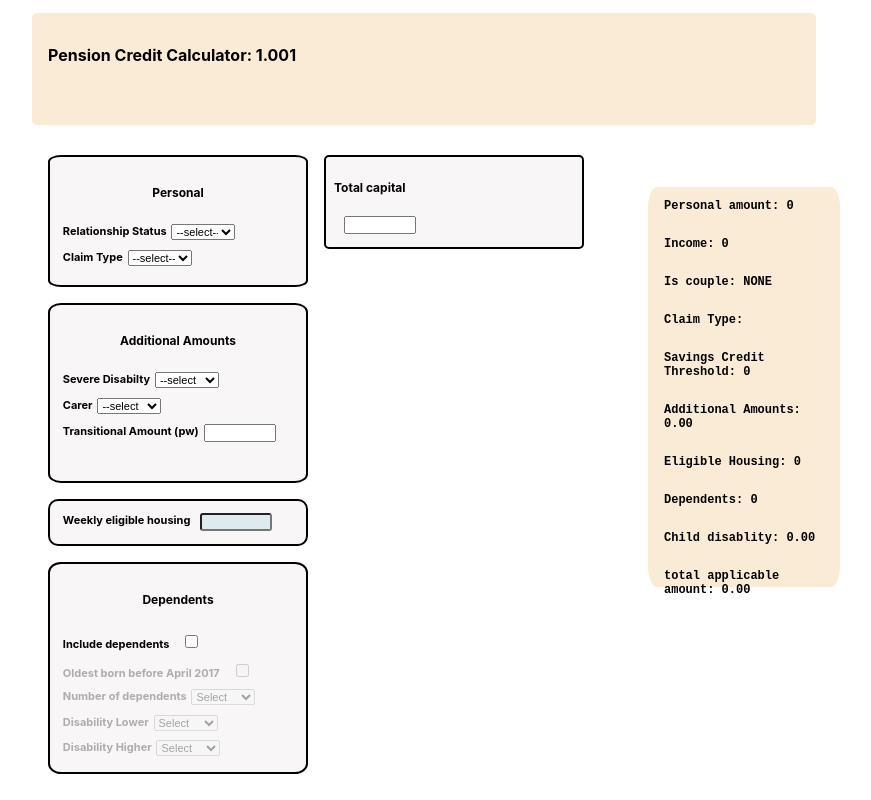
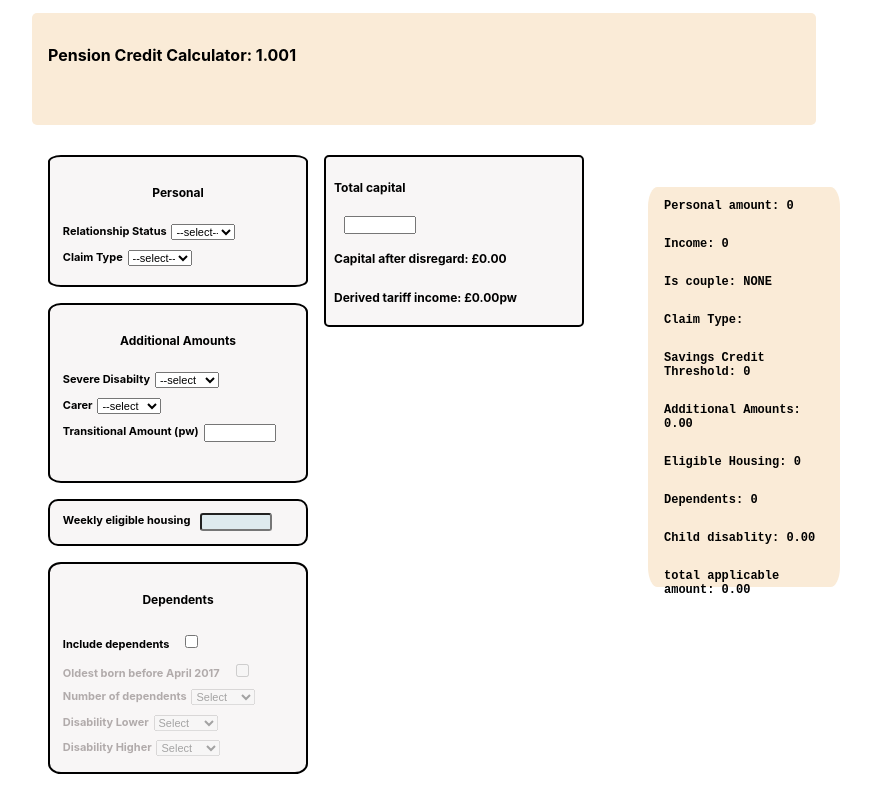
Before and after one commit to dnlstronge/pccalc, a React (Create React App) app: page / in a window 1280 px wide. Shown: the whole page, without its empty margins (160-1031 px from the left). Built offline with nearby package versions, Linux system fonts and the light colour scheme.

Commit message:
[x] - state displays in container correctly [ ] - useEffect to handle logic for capital tariff

```diff
--- a/src/Components/Capital/Capital.js
+++ b/src/Components/Capital/Capital.js
@@ -13,14 +13,18 @@ const Capital = (props) => {
     const handleCapital = (e) => {
         let actualCap = Number(e.target.value)
     if(actualCap <= capitaldisregard) {
-        console.log("under")
+        //console.log("under")
         return setCapital(0)}
-    if(actualCap > capitaldisregard) {
-        console.log("over")
-        return setCapital}
+    else if(actualCap > capitaldisregard) {
+        //console.log("over")
+        return setCapital(actualCap - capitaldisregard)}
 
 
     }
+
+    useEffect(() => {
+
+    }, [capital])
 
     return (
         <Fragment>
@@ -29,6 +33,8 @@ const Capital = (props) => {
                 <label className={classes.label}>
                     <input className={classes.input} onChange={handleCapital} type="number"/>
                 </label>
+                <p>Capital after disregard: £{capital.toFixed(2)}</p>
+                <p>Derived tariff income: £{tariff.toFixed(2)}pw</p>
             </div>
         </Fragment>
     )
```
